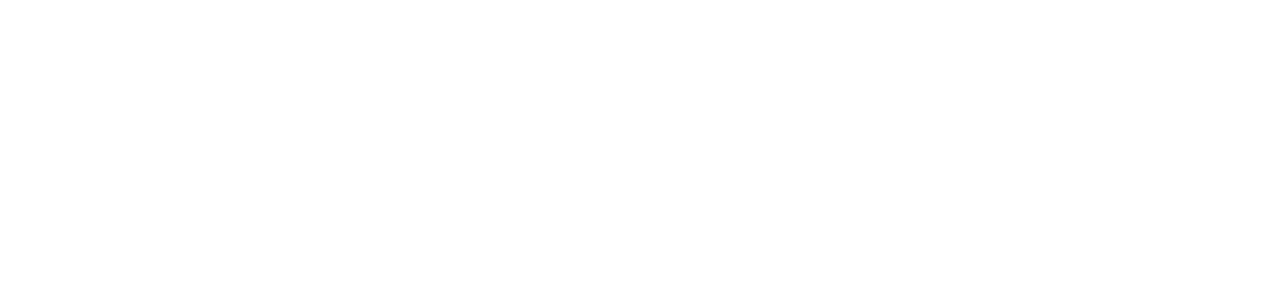
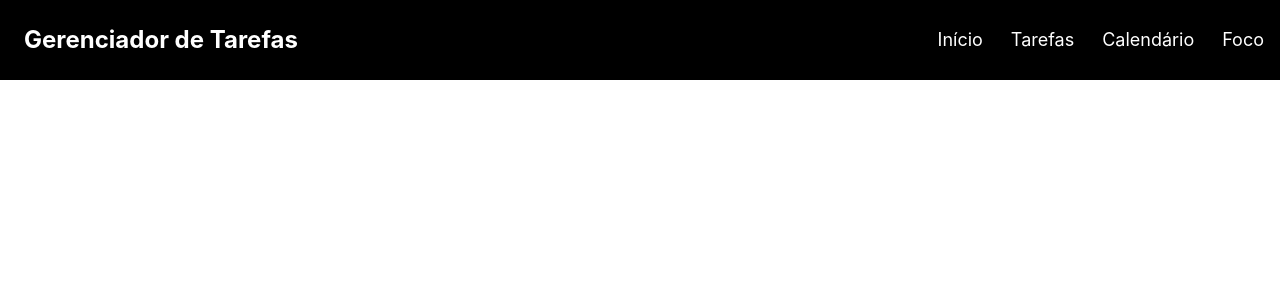
Before and after one commit to EduardoGuzeli/Gerenciador-De-Tarefas, a React (Vite) app: page / in a window 1280 px wide. Shown: the top 300 px of the page. Built offline with nearby package versions, Linux system fonts and the light colour scheme.

Commit message:
feat: Modificando o header

```diff
--- a/src/App.jsx
+++ b/src/App.jsx
@@ -1,33 +1,32 @@
-import Header from './components/Header'
-import Footer from './components/Footer'
-import ProgressBar from './components/ProgressBar'
-import Sidebar from './components/Sidebar'
-import StatCard from './components/StatCard'
-import TaskCard from './components/TaskCard'
-import TaskModal from './components/TaskModal'
-import Calendar from './pages/Calendar'
-import Dashboard from './pages/Dashboard'
-import Focus from './pages/Focus'
-import Tasks from './pages/Tasks'
+import {BrowserRouter as Router,Routes,Route } from "react-router-dom";
+
+import Header from './components/Header';
+import Footer from './components/Footer';
+
+import Calendar from './pages/Calendar';
+import Dashboard from './pages/Dashboard';
+import Tasks from './pages/Tasks';
+import Focus from './pages/Focus';
 
 
 const App = () => {
   return (
-    <>
-      <Header />
 
-      <ProgressBar />
-      <Sidebar />
-      <StatCard />
-      <TaskCard />
-      <TaskModal />
-      <Calendar />
-      <Dashboard />
-      <Focus />
-      <Tasks />
-      <Footer />
-    </>
-  )
-}
+      <Router>
+        <Header />
 
-export default App
+        <Routes>
+          <Route path="/" element={<Dashboard/>}/>
+          <Route path="/tasks" element={<Tasks/>}/>
+          <Route path="/calendar" element={<Calendar/>}/>
+          <Route path="/focus" element={<Focus/>}/>
+        </Routes>
+
+        <Footer />
+      </Router>
+
+
+  );
+};
+
+export default App;
--- a/src/components/Header.jsx
+++ b/src/components/Header.jsx
@@ -1,10 +1,18 @@
+import {Link} from 'react-router-dom';
 
 const Header = () => {
   return (
-    <>
 
-    </>
-  )
-}
+      <header className="flex justify-between items-center p-4 bg-black text-white">
+        <h1 className="logo font-bold p-2 text-2xl cursor-pointer text-white ">Gerenciador de Tarefas</h1>
+        <nav className="flex gap-7 text-lg">
+          <Link to="/" className="hover:text-gray-400 hover:uppercase">Início</Link>
+          <Link to="/tasks" className="hover:text-gray-400 hover:uppercase">Tarefas</Link>
+          <Link to="/calendar" className="hover:text-gray-400 hover:uppercase">Calendário</Link>
+          <Link to="/focus" className="hover:text-gray-400 hover:uppercase">Foco</Link>
+        </nav>
+      </header>
+  );
+};
 
-export default Header
+export default Header;
```
